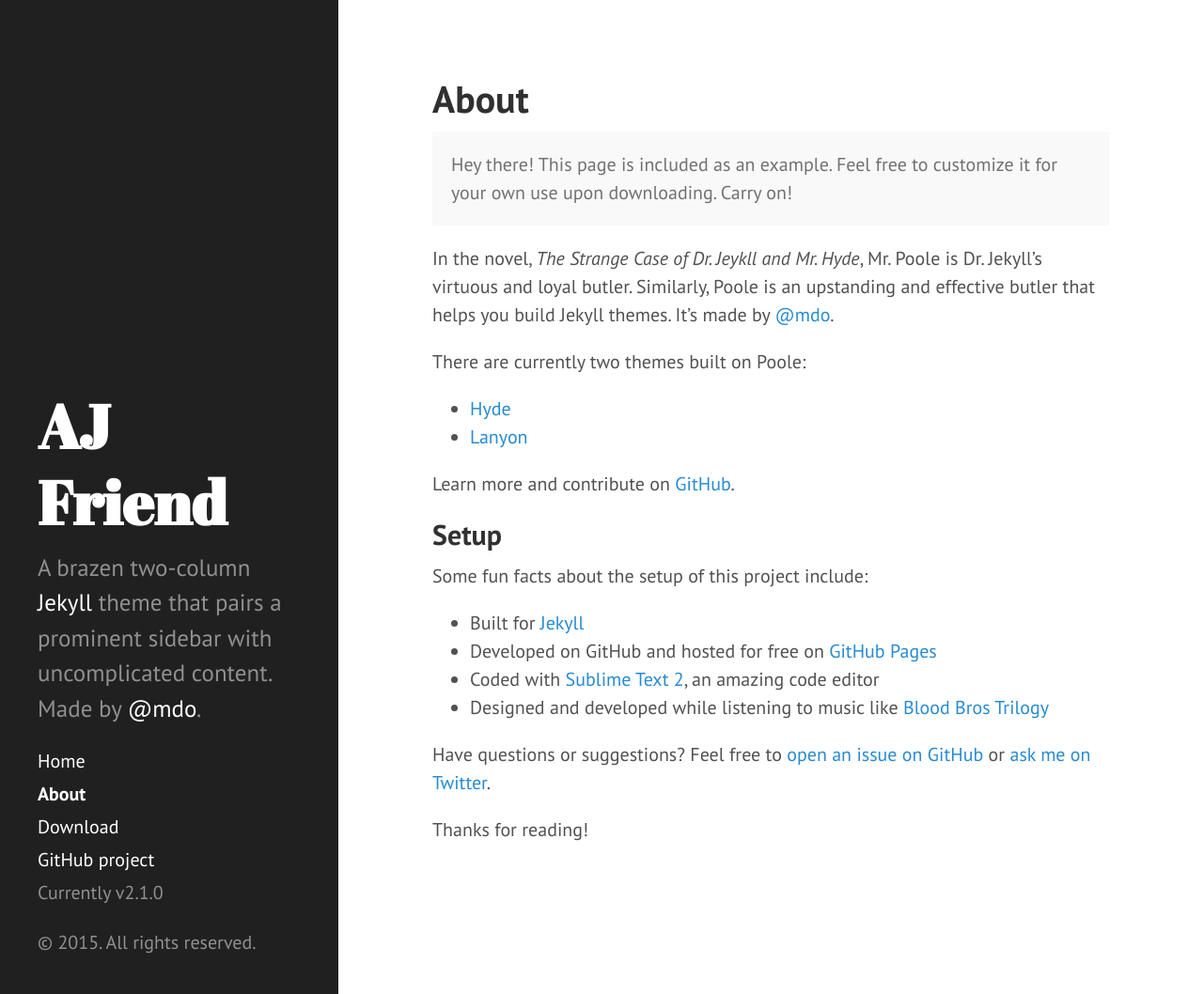
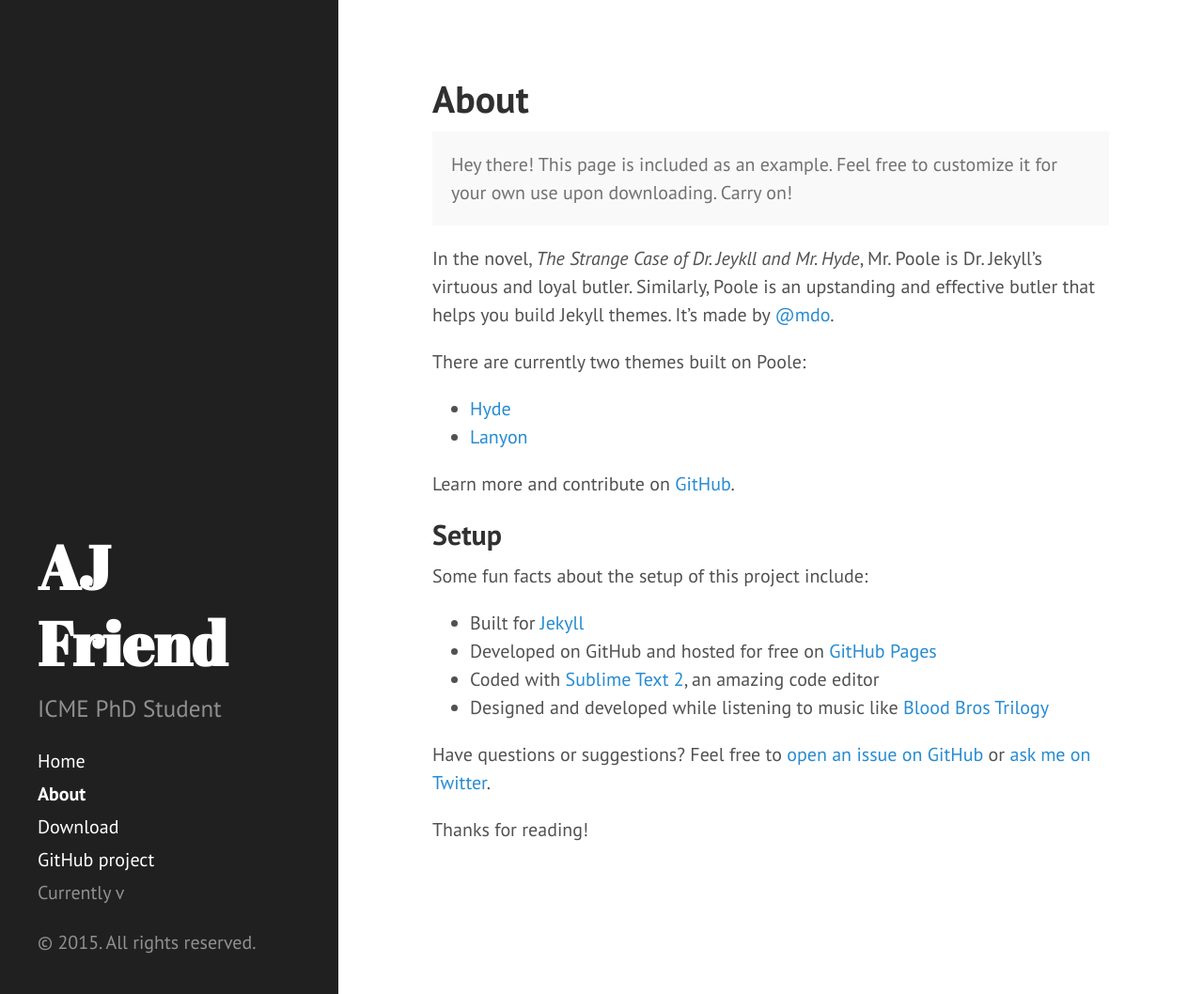
Before and after one commit to ajfriend/ajfriend.github.io, a Jekyll site: the page built from about.md, in a window 1280 px wide and 1058 px high. Shown: the whole window at 94% size. Built offline with Jekyll 4.4.1, drawn with Linux system fonts in a browser that asks for light colours; Markdown is read by kramdown in place of the engine named in the settings.

Commit message:
no paginate

```diff
--- a/_config.yml
+++ b/_config.yml
@@ -8,18 +8,9 @@
 
 # Setup
 title:            AJ Friend
-tagline:          'A Jekyll theme'
-description:      'A brazen two-column <a href="http://jekyllrb.com" target="_blank">Jekyll</a> theme that pairs a prominent sidebar with uncomplicated content. Made by <a href="https://twitter.com/mdo" target="_blank">@mdo</a>.'
+description:      ICME PhD Student
 url:              http://ajfriend.github.io/
 baseurl:          /
 
 author:
   name:           'AJ Friend'
-
-paginate:         5
-
-# Custom vars
-version:          2.1.0
-
-github:
-  repo:           https://github.com/poole/hyde
```
